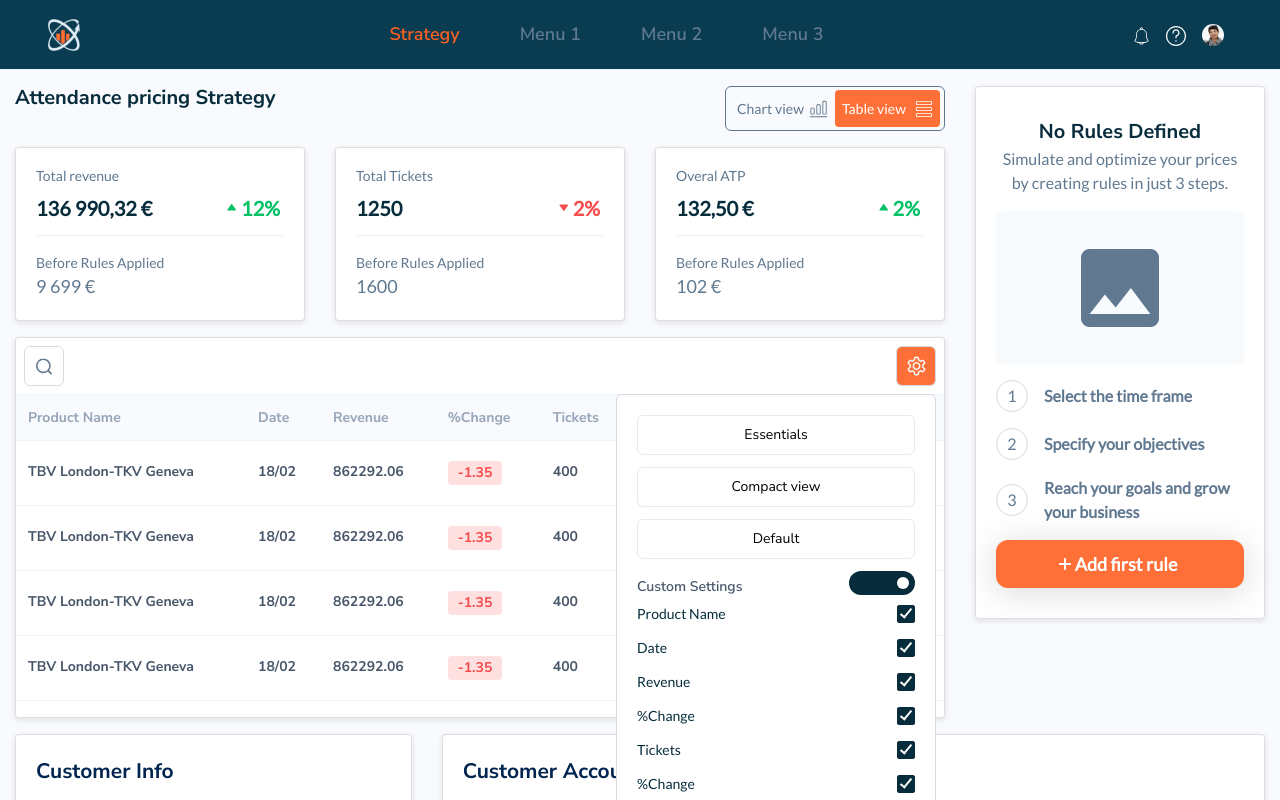
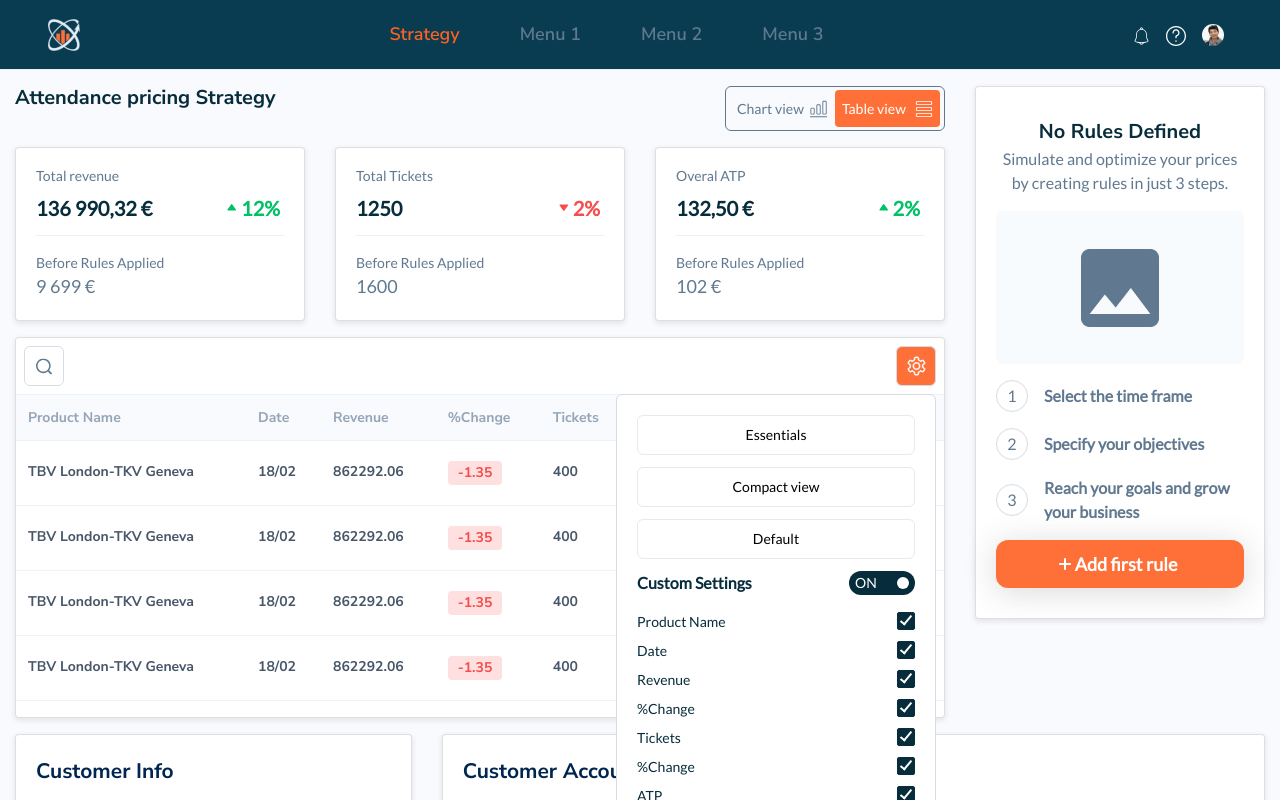
Before and after one commit to mejison/react-dashboard, a React (Create React App) app: page / in a window 1280 px wide. Shown: the top 800 px of the page. Built offline with nearby package versions, Linux system fonts and the light colour scheme; what react-router-redux would draw is missing.

Commit message:
added style 'on' and 'off' to toggleswitch

```diff
--- a/src/App.scss
+++ b/src/App.scss
@@ -392,7 +392,7 @@ body {
 }
 
 //SettingsBlock
-.icon-wrapper {
+.icon-settings-block {
   display: flex;
   align-items: center;
   justify-content: center;
@@ -403,16 +403,16 @@ body {
   cursor: pointer;
 }
 
-.icon-wrapper.active-button {
+.icon-settings-block.active-button {
   background-color: #ff7038;
   color: $white;
 }
 
-.icon-wrapper:hover {
+.icon-settings-block:hover {
   background: $bg-color;
 }
 
-.icon-wrapper.active-button:hover {
+.icon-settings-block.active-button:hover {
   color: $color-secondary;
   background-color: #ff7038;
 }
@@ -427,14 +427,22 @@ body {
   margin-top: 8px;
   border-radius: 6px;
   border: 1px solid $border-color-default;
+  font-family: $card-font-family;
+  font-weight: normal;
+  color: $color-main;
 
-  .settings-button {
+  .settings-button-view {
     width: 100%;
     min-height: 40px;
     background-color: $white;
     border-radius: 6px;
     border: 1px solid $border-color-button;
     margin-bottom: 12px;
+  }
+
+  .title-toggleSwitch {
+    font-size: 16px;
+    font-weight: $body-font-weight;
   }
 }
 
--- a/src/components/CheckboxContainer/CheckboxContainer.js
+++ b/src/components/CheckboxCustom/CheckboxCustom.js
@@ -1,6 +1,7 @@
 import React from 'react';
+import './CheckboxCustom.scss';
 
-const CheckboxContainer = ({ handleChangeCheckbox, filterColumns, title }) => {
+const CheckboxCustom = ({ handleChangeCheckbox, filterColumns, title }) => {
   return (
     <div>
       <label className="checkbox-container">
@@ -16,4 +17,4 @@ const CheckboxContainer = ({ handleChangeCheckbox, filterColumns, title }) => {
   );
 };
 
-export default CheckboxContainer;
+export default CheckboxCustom;
--- a/src/components/CheckboxContainer/CheckboxContainer.scss
+++ b/src/components/CheckboxCustom/CheckboxCustom.scss
@@ -4,8 +4,7 @@
 .checkbox-container {
   display: block;
   position: relative;
-  //   padding-left: 35px;
-  margin-bottom: 12px;
+  margin-bottom: 0;
   cursor: pointer;
   font-size: inherit;
   -webkit-user-select: none;
--- a/src/components/SettingsBlock.js
+++ b/src/components/SettingsBlock.js
@@ -3,8 +3,7 @@ import { SettingsIcon } from './icons';
 import ToggleSwitch from './ToggleSwitch/ToggleSwitch';
 import { connect } from 'react-redux';
 import { setAppState } from '../actions/app';
-import './CheckboxContainer/CheckboxContainer.scss';
-import CheckboxContainer from './../components/CheckboxContainer/CheckboxContainer';
+import CheckboxCustom from './../components/CheckboxCustom/CheckboxCustom';
 
 const SettingsBlock = ({ dispatch, filterColumns, columnsProducts }) => {
   const [value, setValue] = useState(true);
@@ -20,50 +19,39 @@ const SettingsBlock = ({ dispatch, filterColumns, columnsProducts }) => {
     dispatch(setAppState('filterColumns', list));
   };
   return (
-    <div className="settings-block position-relative">
+    <div className=" position-relative">
       <div
-        className={`icon-wrapper ${showBlock ? 'active-button' : ''}`}
+        className={`icon-settings-block ${showBlock ? 'active-button' : ''}`}
         onClick={onChangeShowBlock}
       >
         <SettingsIcon fill={`${showBlock ? '#ffffff' : '#607990'}`} />
       </div>
       {showBlock ? (
+        // --DropDown Settings Block --
         <div className="dropdown-settings-block position-absolute">
           <div className="buttons-block">
-            <button className="settings-button">Essentials</button>
-            <button className="settings-button">Compact view</button>
-            <button className="settings-button">Default</button>
+            <button className="settings-button-view">Essentials</button>
+            <button className="settings-button-view">Compact view</button>
+            <button className="settings-button-view">Default</button>
           </div>
-          <div className="d-flex justify-content-between align-items-center">
-            <span>Custom Settings</span>
+          {/* -- ToggleSwitch -- */}
+          <div className="d-flex justify-content-between align-items-center mb-3">
+            <span className="title-toggleSwitch">Custom Settings</span>
             <ToggleSwitch value={value} onChange={(val) => setValue(val)} />
           </div>
           <div>
             {/* -- form-checkbox -- */}
-
             {columnsProducts.map((item, index) => {
               return (
-                <CheckboxContainer
-                  key={index}
-                  handleChangeCheckbox={handleChangeCheckbox(item.key)}
-                  filterColumns={!filterColumns.includes(item.key)}
-                  title={item.title}
-                />
+                <div className="mt-2" key={index}>
+                  <CheckboxCustom
+                    handleChangeCheckbox={handleChangeCheckbox(item.key)}
+                    filterColumns={!filterColumns.includes(item.key)}
+                    title={item.title}
+                  />
+                </div>
               );
             })}
-
-            {/* <div>
-              <label className="checkbox-container">
-                <span className="checkbox-title">date</span>
-                <input
-                  type="checkbox"
-                  onChange={handleChangeCheckbox('date')}
-                  checked={!filterColumns.includes('date')}
-                />
-                <span className="checkmark"></span>
-              </label>
-            </div> */}
-
             {/*-- /form-checkbox -- */}
           </div>
         </div>
--- a/src/components/ToggleSwitch/ToggleSwitch.js
+++ b/src/components/ToggleSwitch/ToggleSwitch.js
@@ -15,7 +15,13 @@ const ToggleSwitch = ({ value, onChange }) => {
         id="react-switch-new"
         type="checkbox"
       />
-      <label className="react-switch-label" htmlFor={`react-switch-new`}>
+      <label
+        style={{ backgroundColor: !value && '#BECDDB' }}
+        className="react-switch-label"
+        htmlFor={`react-switch-new`}
+      >
+        <span className="on">ON</span>
+        <span className="off">OFF</span>
         <span className={`react-switch-button`} />
       </label>
     </>
--- a/src/components/ToggleSwitch/ToggleSwitch.scss
+++ b/src/components/ToggleSwitch/ToggleSwitch.scss
@@ -40,3 +40,33 @@
 .react-switch-label:active .react-switch-button {
   width: 13px;
 }
+
+.on,
+.off {
+  color: white;
+  position: absolute;
+  font-size: 14px;
+  font-family: $card-font-family;
+  font-weight: normal;
+}
+
+.on {
+  display: none;
+  left: 6px;
+}
+
+.off {
+  right: 6px;
+}
+
+.react-switch-checkbox:checked + .react-switch-label .on {
+  display: block;
+}
+
+.react-switch-checkbox:checked + .react-switch-label .off {
+  display: none;
+}
+
+.react-switch-label {
+  margin: 0;
+}
```
